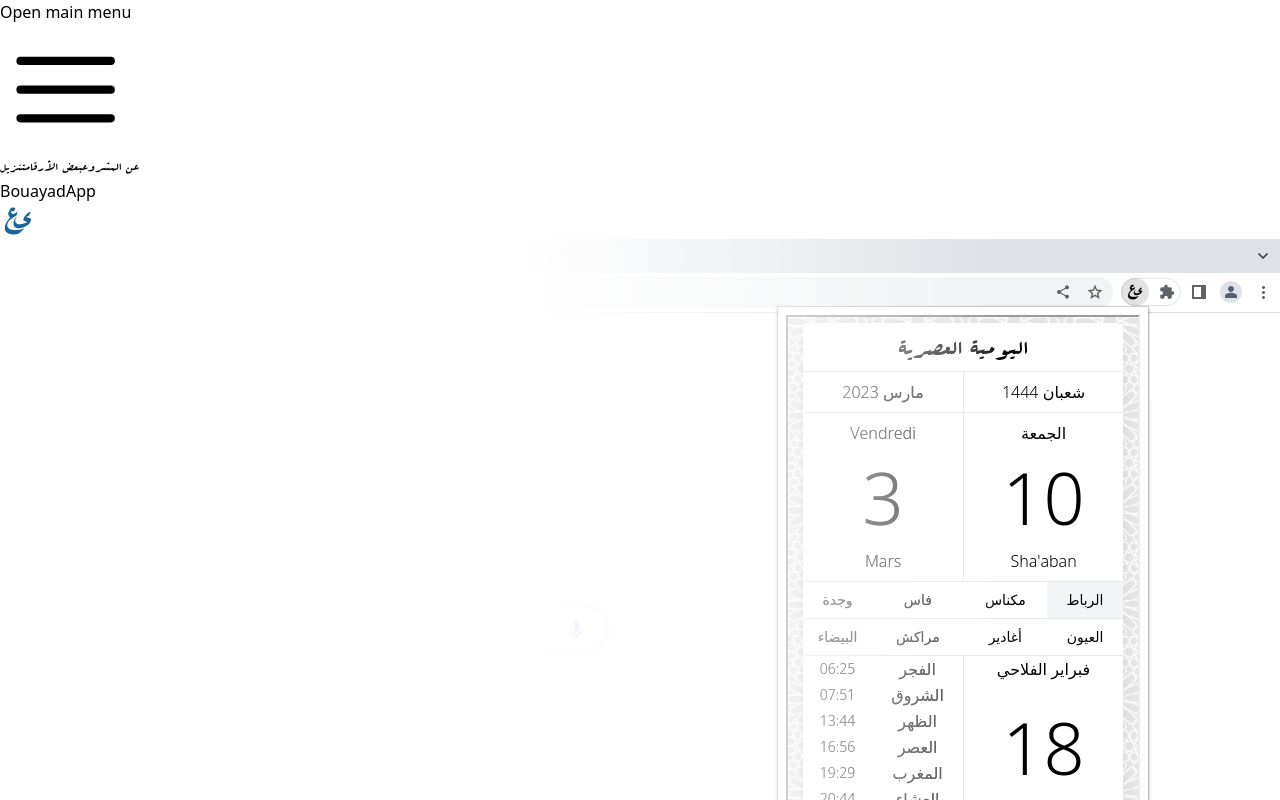
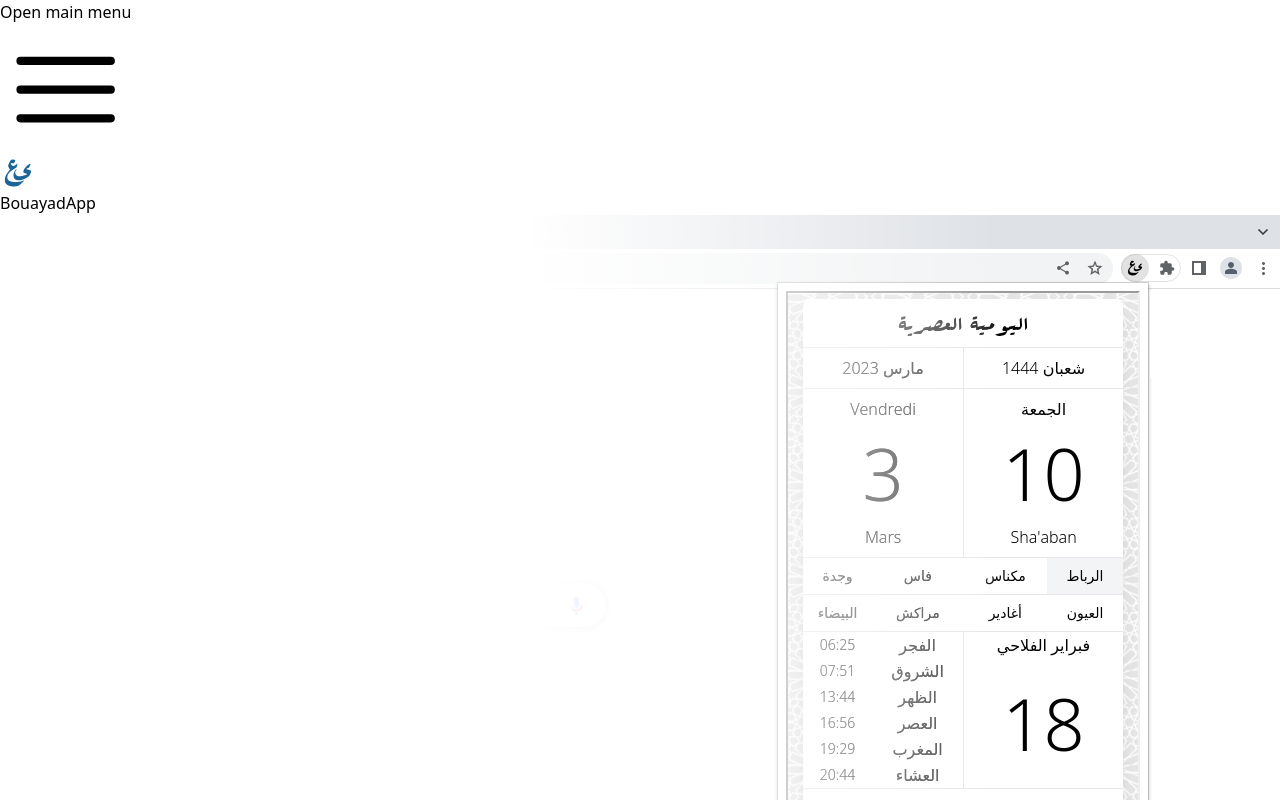
Before and after one commit to moghwan/bouayad.app, a Nuxt app: page / in a window 1280 px wide. Shown: the top 800 px of the page. Built offline with nearby package versions, Linux system fonts and the light colour scheme.

Commit message:
footer/header: minor updates

```diff
--- a/components/TheFooter.vue
+++ b/components/TheFooter.vue
@@ -4,7 +4,6 @@
 <template>
   <footer class="bg-gray-800">
     <div class="max-w-7xl mx-auto sm:px-6 p-8">
-      <p class="my-4 text-center text-base text-gray-300">2023-2024 BouayadApp. Made with ❤️ in Morocco.</p>
 <!--      <p class="my-4 text-center text-base text-gray-300">سياسة الخصوصية</p>-->
       <div class="flex justify-center space-x-6 lg:order-2 pb-6">
         <a target="_blank" href="https://twitter.com/bouayadapp" class="text-gray-100">
@@ -24,6 +23,7 @@
             <path d="M12 2.163c3.204 0 3.584.012 4.85.07 3.252.148 4.771 1.691 4.919 4.919.058 1.265.069 1.645.069 4.849 0 3.205-.012 3.584-.069 4.849-.149 3.225-1.664 4.771-4.919 4.919-1.266.058-1.644.07-4.85.07-3.204 0-3.584-.012-4.849-.07-3.26-.149-4.771-1.699-4.919-4.92-.058-1.265-.07-1.644-.07-4.849 0-3.204.013-3.583.07-4.849.149-3.227 1.664-4.771 4.919-4.919 1.266-.057 1.645-.069 4.849-.069zm0-2.163c-3.259 0-3.667.014-4.947.072-4.358.2-6.78 2.618-6.98 6.98-.059 1.281-.073 1.689-.073 4.948 0 3.259.014 3.668.072 4.948.2 4.358 2.618 6.78 6.98 6.98 1.281.058 1.689.072 4.948.072 3.259 0 3.668-.014 4.948-.072 4.354-.2 6.782-2.618 6.979-6.98.059-1.28.073-1.689.073-4.948 0-3.259-.014-3.667-.072-4.947-.196-4.354-2.617-6.78-6.979-6.98-1.281-.059-1.69-.073-4.949-.073zm0 5.838c-3.403 0-6.162 2.759-6.162 6.162s2.759 6.163 6.162 6.163 6.162-2.759 6.162-6.163c0-3.403-2.759-6.162-6.162-6.162zm0 10.162c-2.209 0-4-1.79-4-4 0-2.209 1.791-4 4-4s4 1.791 4 4c0 2.21-1.791 4-4 4zm6.406-11.845c-.796 0-1.441.645-1.441 1.44s.645 1.44 1.441 1.44c.795 0 1.439-.645 1.439-1.44s-.644-1.44-1.439-1.44z"/></svg>
         </a>
       </div>
+      <p class="mb-4 text-center text-base text-gray-400">2023-2024 BouayadApp. Made with ❤️ in Morocco.</p>
     </div>
   </footer>
 </template>
--- a/components/TheHeader.vue
+++ b/components/TheHeader.vue
@@ -12,15 +12,18 @@
         </button>
       </div>
       <PopoverGroup class="hidden lg:flex lg:gap-x-12 ff-arabic-style">
-        <a href="#" class="text-3xl font-semibold leading-6 text-gray-700">عن المشروع</a>
-        <a href="#" class="text-3xl font-semibold leading-6 text-gray-700">بعض الأرقام</a>
-        <a href="#" class="text-3xl font-semibold leading-6 text-gray-700">تنزيل</a>
+        <a href="#" class="text-3xl font-semibold leading-6 text-gray-700">
+          <b-a-icon />
+        </a>
+<!--        <a href="#" class="text-3xl font-semibold leading-6 text-gray-700">عن المشروع</a>-->
+<!--        <a href="#" class="text-3xl font-semibold leading-6 text-gray-700">بعض الأرقام</a>-->
+<!--        <a href="#" class="text-3xl font-semibold leading-6 text-gray-700">تنزيل</a>-->
       </PopoverGroup>
       <div class="hidden lg:flex lg:flex-1 lg:justify-end">
 
         <a href="#" class="-m-1.5 p-1.5">
           <span class="sr-only">BouayadApp</span>
-          <b-a-icon />
+<!--          <b-a-icon />-->
         </a>
 
       </div>
@@ -41,9 +44,12 @@
         <div class="mt-6 flow-root">
           <div class="-my-6 divide-y divide-gray-500/10">
             <div class="space-y-2 py-6">
-              <a href="#" class="-mx-3 block rounded-lg px-3 py-2 text-base font-semibold leading-7 text-gray-900 hover:bg-gray-50">عن المشروع</a>
-              <a href="#" class="-mx-3 block rounded-lg px-3 py-2 text-base font-semibold leading-7 text-gray-900 hover:bg-gray-50">بعض الأرقام</a>
-              <a href="#" class="-mx-3 block rounded-lg px-3 py-2 text-base font-semibold leading-7 text-gray-900 hover:bg-gray-50">Company</a>
+              <a href="#" class="text-3xl font-semibold leading-6 text-gray-700">
+                <b-a-icon />
+              </a>
+<!--              <a href="#" class="-mx-3 block rounded-lg px-3 py-2 text-base font-semibold leading-7 text-gray-900 hover:bg-gray-50">عن المشروع</a>-->
+<!--              <a href="#" class="-mx-3 block rounded-lg px-3 py-2 text-base font-semibold leading-7 text-gray-900 hover:bg-gray-50">بعض الأرقام</a>-->
+<!--              <a href="#" class="-mx-3 block rounded-lg px-3 py-2 text-base font-semibold leading-7 text-gray-900 hover:bg-gray-50">Company</a>-->
             </div>
             <div class="py-6">
               <a href="#" class="-mx-3 block rounded-lg px-3 py-2.5 text-base font-semibold leading-7 text-gray-900 hover:bg-gray-50">Log in</a>
```
